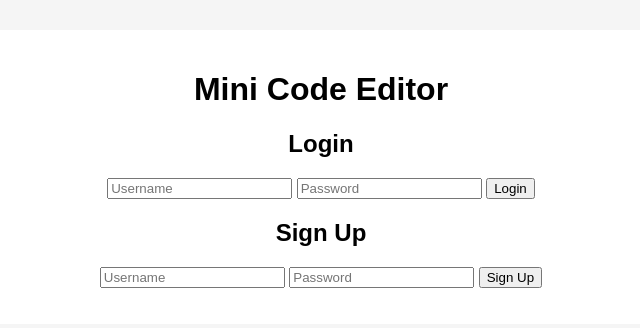
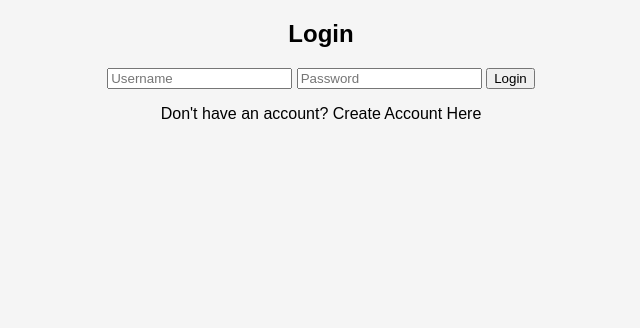
Before and after one commit to LEBRONGOAT2323/HTML-editor, a plain HTML site: page code-editor-app/index.html in a window 1280 px wide. Shown: the whole page, without its empty margins (319-959 px from the left). Drawn offline with Linux system fonts and the light colour scheme.

Commit message:
Update index.html

```diff
--- a/code-editor-app/index.html
+++ b/code-editor-app/index.html
@@ -2,28 +2,55 @@
 <html lang="en">
 <head>
   <meta charset="UTF-8">
-  <title>Mini Code Editor - Login</title>
+  <title>Login - Mini Code Editor</title>
   <link rel="stylesheet" href="styles.css">
 </head>
 <body>
-  <div class="container">
-    <h1>Mini Code Editor</h1>
 
-    <div id="auth-section">
-      <h2>Login</h2>
-      <input type="text" id="login-username" placeholder="Username">
-      <input type="password" id="login-password" placeholder="Password">
-      <button onclick="login()">Login</button>
+<div class="auth-container">
 
-      <h2>Sign Up</h2>
-      <input type="text" id="signup-username" placeholder="Username">
-      <input type="password" id="signup-password" placeholder="Password">
-      <button onclick="signup()">Sign Up</button>
-    </div>
+  <!-- LOGIN FORM -->
+  <div id="login-form">
+    <h2>Login</h2>
+    <input id="login-username" placeholder="Username">
+    <input id="login-password" type="password" placeholder="Password">
+    <button onclick="login()">Login</button>
 
-    <p id="message"></p>
+    <p class="switch-text">
+      Don't have an account?
+      <span onclick="showSignup()">Create Account Here</span>
+    </p>
   </div>
 
-  <script src="auth.js"></script>
+  <!-- SIGNUP FORM -->
+  <div id="signup-form" style="display:none;">
+    <h2>Create Account</h2>
+    <input id="signup-username" placeholder="Username">
+    <input id="signup-password" type="password" placeholder="Password">
+    <button onclick="signup()">Create Account</button>
+
+    <p class="switch-text">
+      Already have an account?
+      <span onclick="showLogin()">Login Here</span>
+    </p>
+  </div>
+
+  <p id="message"></p>
+</div>
+
+<script src="auth.js"></script>
+
+<script>
+function showSignup(){
+  document.getElementById("login-form").style.display = "none";
+  document.getElementById("signup-form").style.display = "block";
+}
+
+function showLogin(){
+  document.getElementById("signup-form").style.display = "none";
+  document.getElementById("login-form").style.display = "block";
+}
+</script>
+
 </body>
 </html>
```
